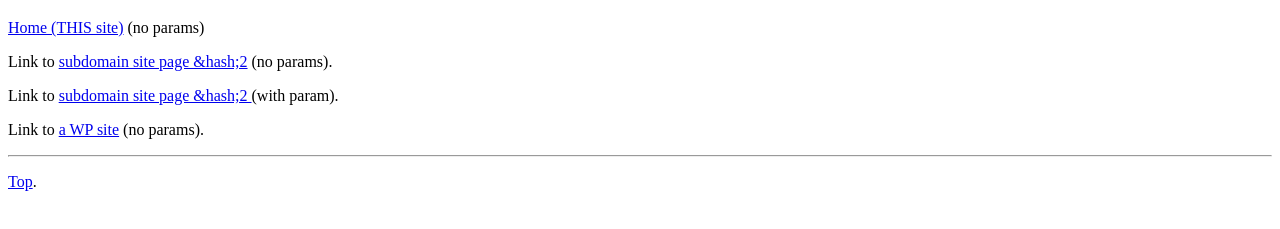
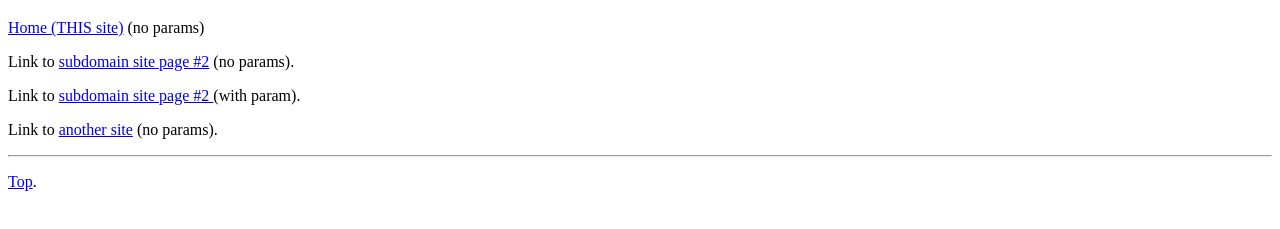
Before and after one commit to alancau/plain-html-site, a plain HTML site: page pagetwo.html in a window 1280 px wide. Shown: the part 61-290 px from the top of the page. Drawn offline with Linux system fonts and the light colour scheme.

Commit message:
Update pagetwo.html
Revised links

```diff
--- a/pagetwo.html
+++ b/pagetwo.html
@@ -20,9 +20,9 @@ height="0" width="0" style="display:none;visibility:hidden"></iframe></noscript>
 <!-- End Google Tag Manager (noscript) -->
     <h1 id="h1">Plain html page two</h1>
     <p><a href="/">Home (THIS site)</a> (no params)</p>
-    <p>Link to <a href="https://snippets.contentscuttle.com/pagetwo.html">subdomain site page &hash;2</a> (no params).</p>
-    <p>Link to <a href="https://snippets.contentscuttle.com/pagetwo.html?from=main-site-page-two">subdomain site page &hash;2 </a> (with param).</p>
-    <p>Link to <a href="https://dev-acsiteone.pantheonsite.io/">a WP site</a> (no params).</p>
+    <p>Link to <a href="https://snippets.contentscuttle.com/pagetwo.html">subdomain site page #2</a> (no params).</p>
+    <p>Link to <a href="https://snippets.contentscuttle.com/pagetwo.html?from=main-site-page-two">subdomain site page #2 </a> (with param).</p>
+    <p>Link to <a href="https://www.activesuper.com.au">another site</a> (no params).</p>
     <hr>
     <p><a href="<a href="#h1">Top</a>.</p>
   </body>
```
